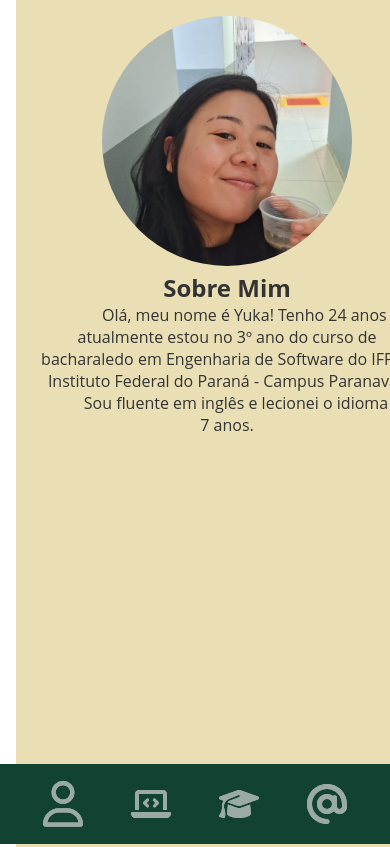
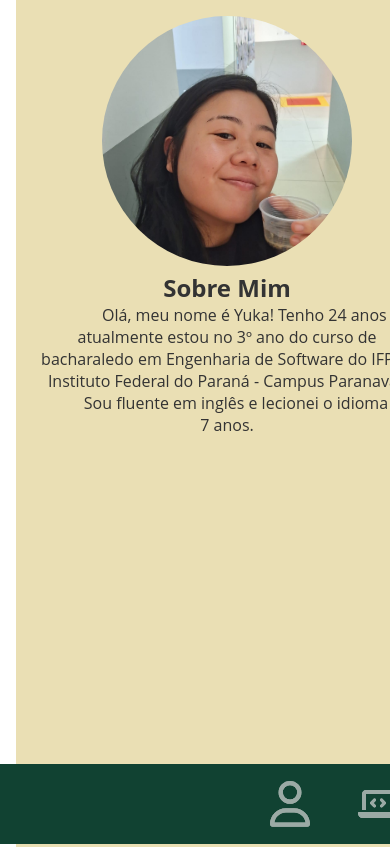
Before and after one commit to nogutiyuka/Portf-lio-Projeto-PW, a plain HTML site: page index.html in a window 390 px wide. Shown: the top 847 px of the page. Drawn offline with Linux system fonts and the light colour scheme.

Commit message:
update mobile version 1.9

```diff
--- a/style.css
+++ b/style.css
@@ -98,7 +98,7 @@ p {
 @media only screen and (max-width: 600px) {
     .navbar {
       bottom: 0; /*Placing the navbar on the bottom of the page*/
-      width: 100vw; /*You swap the height and the width and the height*/
+      width: 100vh; /*You swap the height and the width and the height*/
       height: 5rem;
       position: fixed;
     }
```
